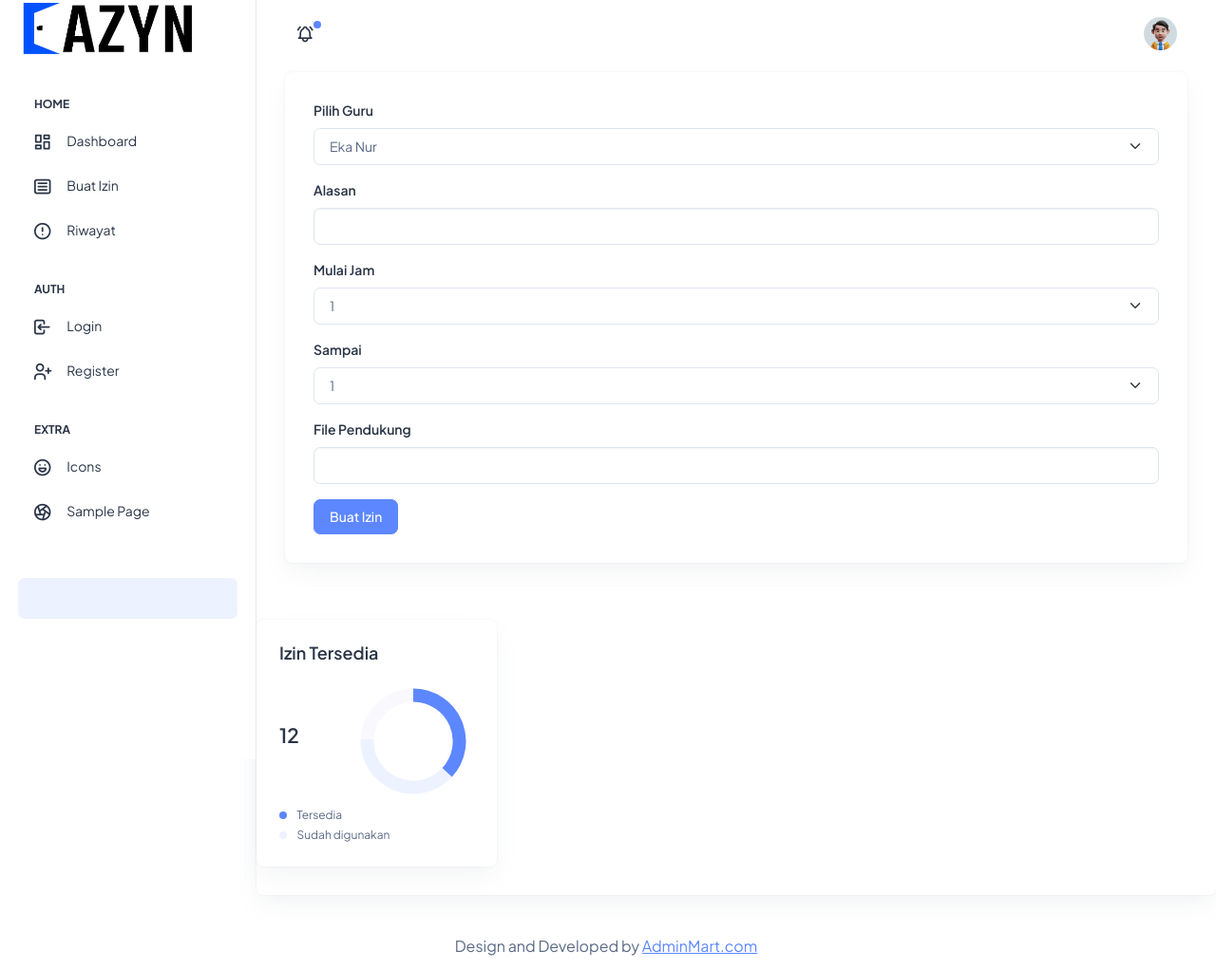
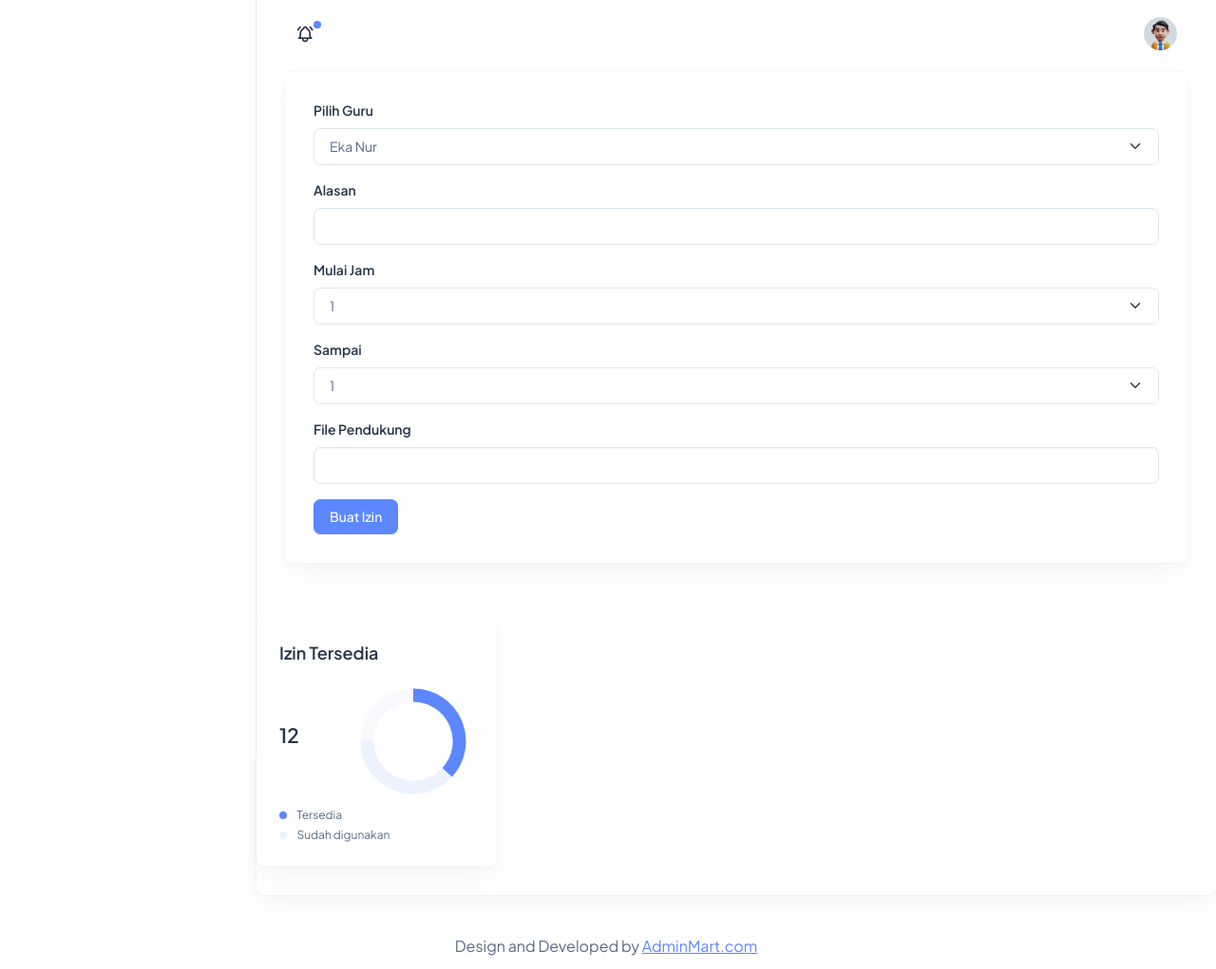
Before and after one commit to rwafs/Eazyn, a PHP site: page /buat-izin.php in a window 1280 px wide. Shown: the whole page at 95% size. Run offline with PHP 8.4, Linux system fonts and the light colour scheme.

```diff
--- a/buat-izin.php
+++ b/buat-izin.php
@@ -15,96 +15,7 @@
     data-sidebar-position="fixed" data-header-position="fixed">
     <!-- Sidebar Start -->
     <aside class="left-sidebar">
-      <!-- Sidebar scroll-->
-      <div>
-        <div class="brand-logo d-flex align-items-center justify-content-between">
-          <a href="./index.html" class="text-nowrap logo-img">
-            <img src="assets/images/logos/logo.png" width="180" alt="" />
-          </a>
-          <div class="close-btn d-xl-none d-block sidebartoggler cursor-pointer" id="sidebarCollapse">
-            <i class="ti ti-x fs-8"></i>
-          </div>
-        </div>
-        <!-- Sidebar navigation-->
-        <nav class="sidebar-nav scroll-sidebar" data-simplebar="">
-          <ul id="sidebarnav">
-            <li class="nav-small-cap">
-              <i class="ti ti-dots nav-small-cap-icon fs-4"></i>
-              <span class="hide-menu">Home</span>
-            </li>
-            <li class="sidebar-item">
-              <a class="sidebar-link" href="./index.html" aria-expanded="false">
-                <span>
-                  <i class="ti ti-layout-dashboard"></i>
-                </span>
-                <span class="hide-menu">Dashboard</span>
-              </a>
-            </li>
 
-            <li class="sidebar-item">
-              <a class="sidebar-link" href="./ui-buat-izin.html" aria-expanded="false">
-                <span>
-                  <i class="ti ti-article"></i>
-                </span>
-                <span class="hide-menu">Buat Izin</span>
-              </a>
-            </li>
-
-            <li class="sidebar-item">
-              <a class="sidebar-link" href="./ui-riwayat.html" aria-expanded="false">
-                <span>
-                  <i class="ti ti-alert-circle"></i>
-                </span>
-                <span class="hide-menu">Riwayat</span>
-              </a>
-            </li>
-            <li class="nav-small-cap">
-              <i class="ti ti-dots nav-small-cap-icon fs-4"></i>
-              <span class="hide-menu">AUTH</span>
-            </li>
-            <li class="sidebar-item">
-              <a class="sidebar-link" href="./authentication-login.html" aria-expanded="false">
-                <span>
-                  <i class="ti ti-login"></i>
-                </span>
-                <span class="hide-menu">Login</span>
-              </a>
-            </li>
-            <li class="sidebar-item">
-              <a class="sidebar-link" href="./authentication-register.html" aria-expanded="false">
-                <span>
-                  <i class="ti ti-user-plus"></i>
-                </span>
-                <span class="hide-menu">Register</span>
-              </a>
-            </li>
-            <li class="nav-small-cap">
-              <i class="ti ti-dots nav-small-cap-icon fs-4"></i>
-              <span class="hide-menu">EXTRA</span>
-            </li>
-            <li class="sidebar-item">
-              <a class="sidebar-link" href="./icon-tabler.html" aria-expanded="false">
-                <span>
-                  <i class="ti ti-mood-happy"></i>
-                </span>
-                <span class="hide-menu">Icons</span>
-              </a>
-            </li>
-            <li class="sidebar-item">
-              <a class="sidebar-link" href="./sample-page.html" aria-expanded="false">
-                <span>
-                  <i class="ti ti-aperture"></i>
-                </span>
-                <span class="hide-menu">Sample Page</span>
-              </a>
-            </li>
-          </ul>
-          <div class="unlimited-access hide-menu bg-light-primary position-relative mb-7 mt-5 rounded">
-          </div>
-        </nav>
-        <!-- End Sidebar navigation -->
-      </div>
-      <!-- End Sidebar scroll-->
     </aside>
     <!--  Sidebar End -->
     <!--  Main wrapper -->
```
